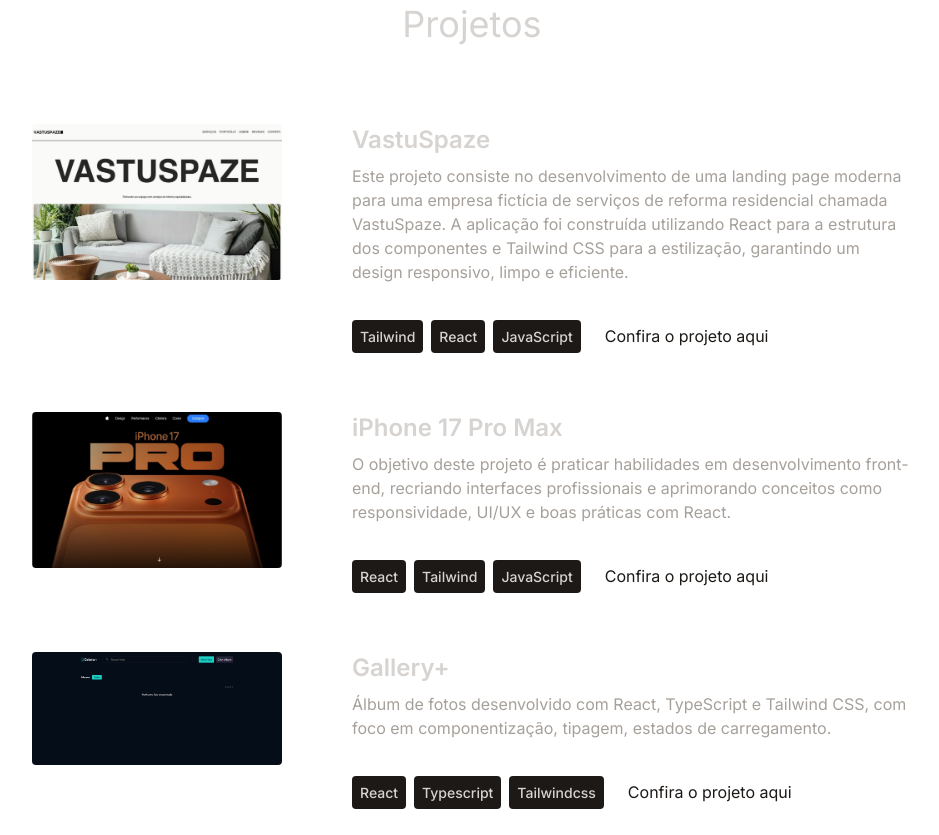
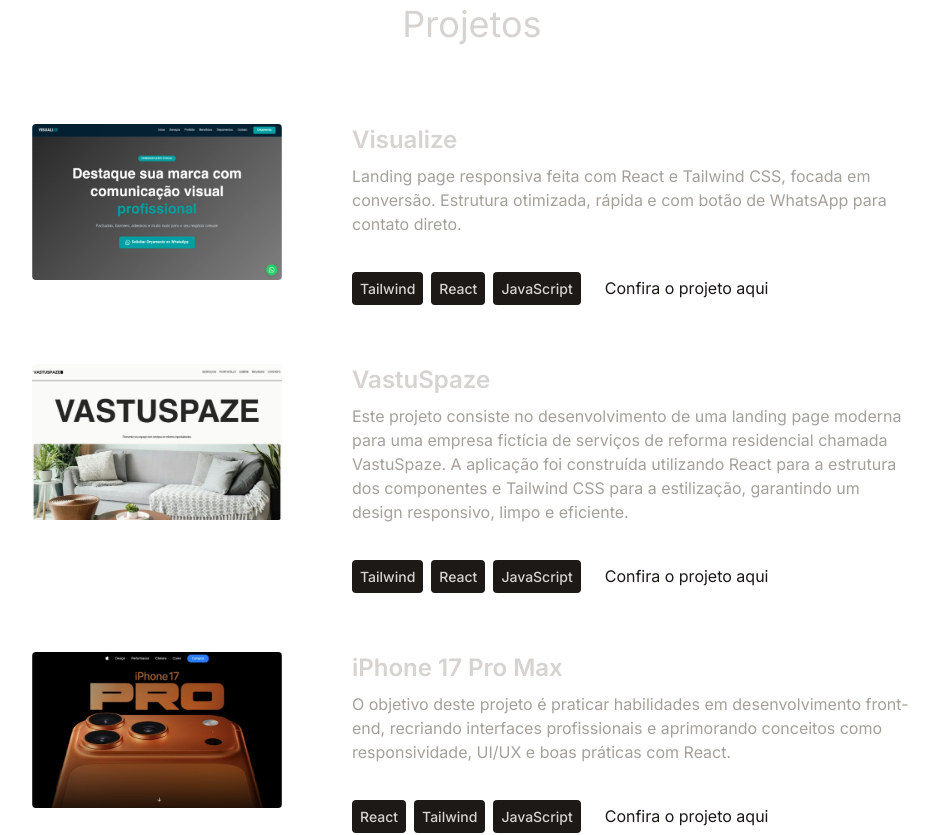
Before and after one commit to jeferson1maurer/portifolio, a React (Vite) app: page / in a window 1280 px wide. Shown: the part 1300-2135 px from the top of the page, without its empty margins (168-1107 px from the left). Built offline with nearby package versions, Linux system fonts and the light colour scheme.

Commit message:
Adiciona projeto Visualize

```diff
--- a/src/constants/index.js
+++ b/src/constants/index.js
@@ -2,6 +2,7 @@ import project1 from "../assets/projects/project-1.png";
 import project2 from "../assets/projects/project-2.png";
 import project3 from "../assets/projects/project-3.png";
 import project4 from "../assets/projects/project-4.webp";
+import project5 from "../assets/projects/project-5.png";
 
 export const HERO_CONTENT = `Sou desenvolvedor Front-End focado na criação de interfaces modernas e responsivas utilizando React, Next.js, TypeScript e Tailwind CSS. Gosto de transformar ideias em aplicações funcionais, com código limpo, boa performance e ótima experiência para o usuário. Estou sempre evoluindo e construindo novos projetos para aprimorar minhas habilidades.`;
 
@@ -40,6 +41,14 @@ export const EXPERIENCES = [
 
 export const PROJECTS = [
   {
+    title: "Visualize",
+    image: project5,
+    description:
+      "Landing page responsiva feita com React e Tailwind CSS, focada em conversão. Estrutura otimizada, rápida e com botão de WhatsApp para contato direto.",
+    technologies: ["Tailwind", "React", "JavaScript"],
+    link: "https://visualize-comunica-o-visual.vercel.app/"
+  },
+  {
     title: "VastuSpaze",
     image: project1,
     description:
@@ -55,22 +64,6 @@ export const PROJECTS = [
     technologies: ["React", "Tailwind", "JavaScript"],
     link: "https://clone-site-i-phone.vercel.app/"
   },
-  {
-    title: "Gallery+",
-    image: project3,
-    description:
-      "Álbum de fotos desenvolvido com React, TypeScript e Tailwind CSS, com foco em componentização, tipagem, estados de carregamento.",
-    technologies: ["React", "Typescript", "Tailwindcss"],
-    link: "hhttps://gallery-plus-six.vercel.app/"
-  },
-  // {
-  //   title: "Blogging Platform",
-  //   image: project4,
-  //   description:
-  //     "A platform for creating and publishing blog posts, with features like rich text editing, commenting, and user profiles.",
-  //   technologies: ["HTML", "CSS", "Vue.js", "Express", "mySQL"],
-  //   link: "https://vastu-space-alpha.vercel.app/"
-  // },
 ];
 
 export const CONTACT = {
```
Also changed, not shown: src/assets/projects/project-5.png (added).
